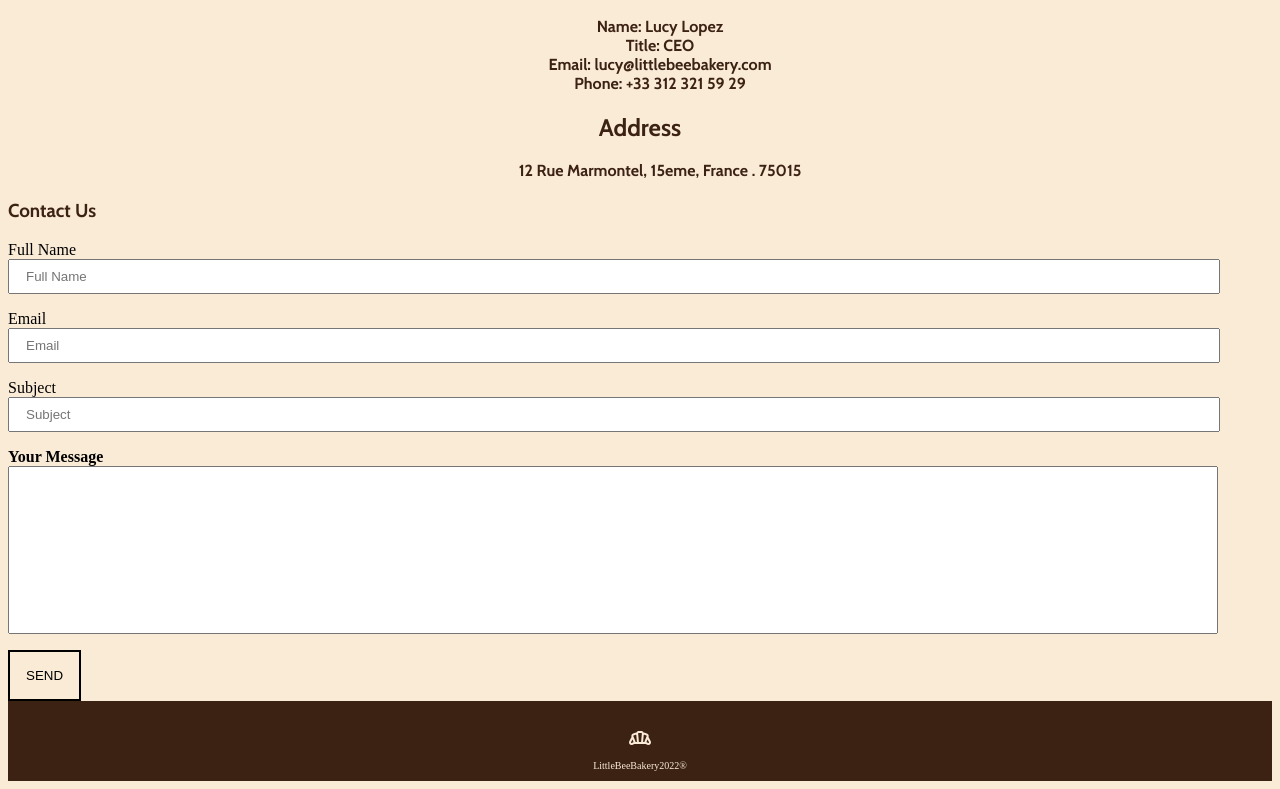
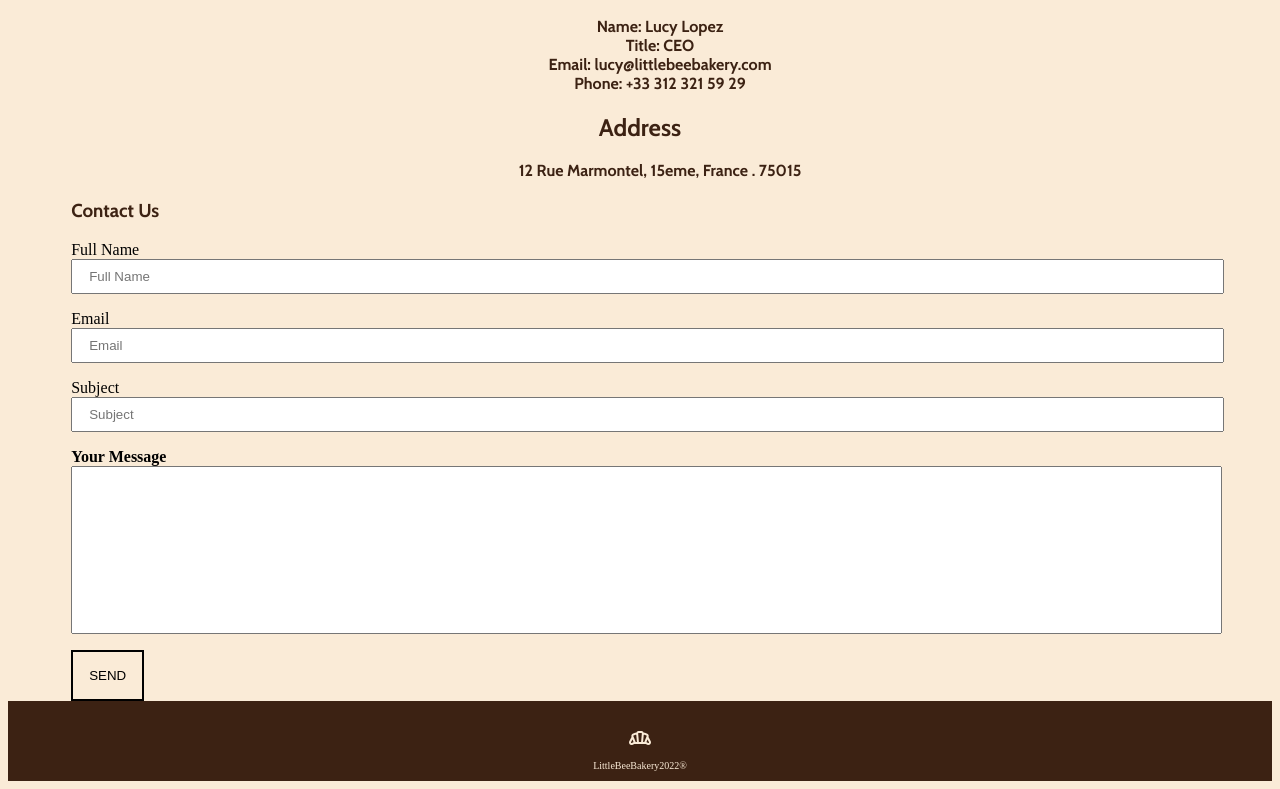
Before and after one commit to JennyEsca/mtm6201-midterm, a plain HTML site: page events.html in a window 1280 px wide. Shown: the part 1364-2153 px from the top of the page. Drawn offline with nearby package versions, Linux system fonts and the light colour scheme; a web font is replaced by a local one.

Commit message:
updates changes

```diff
--- a/css/main.css
+++ b/css/main.css
@@ -199,11 +199,12 @@ form input, form textarea {
     text-align: center;
   }
 
-  /* .contact-section h3 {
-    text-align: center;
+.contact-section{
+    align-items: center;
+    margin-left: 5%;
  }
 
- .contact-section {
+ /* .contact-section {
     text-align: center;
  } */
 
```
